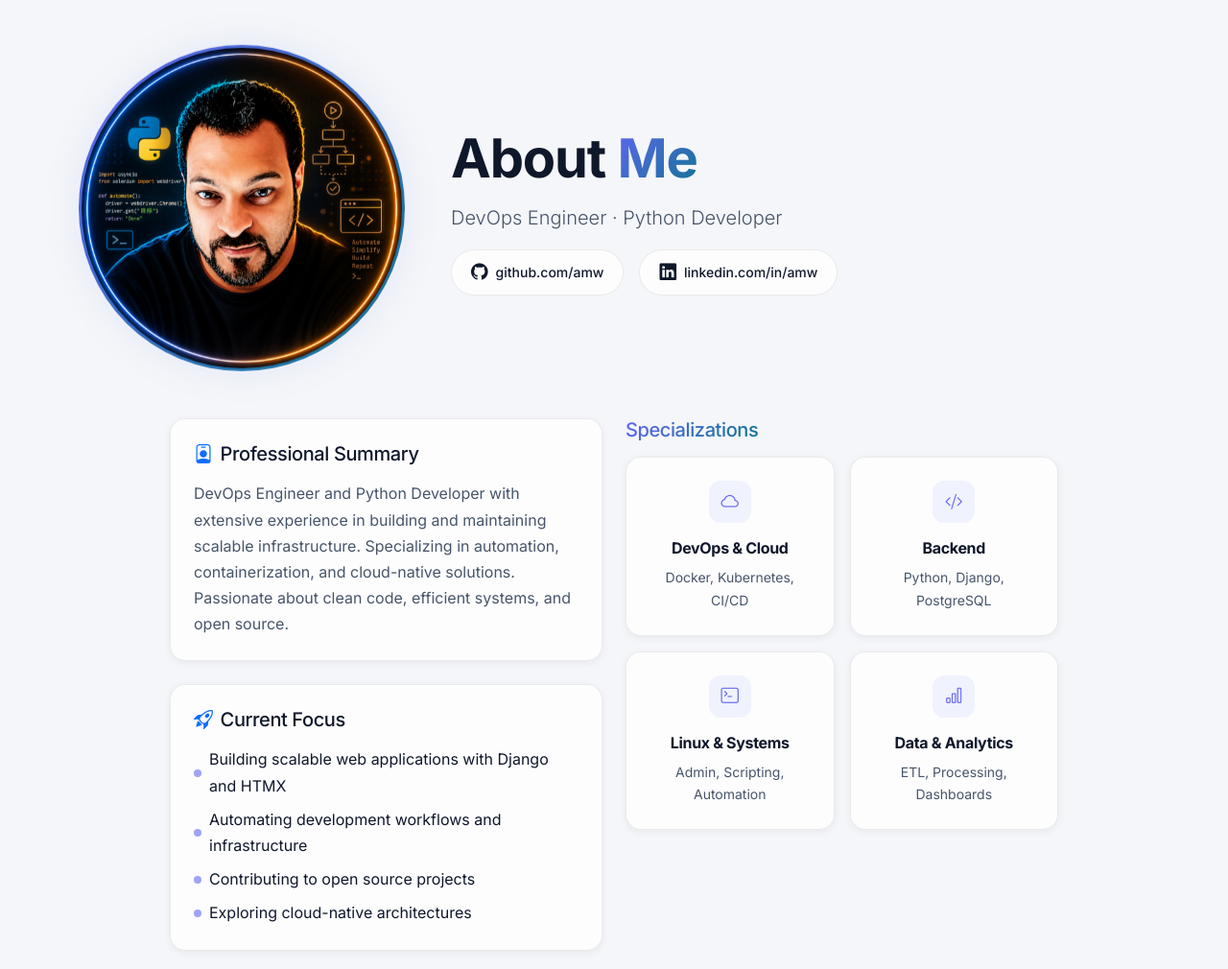
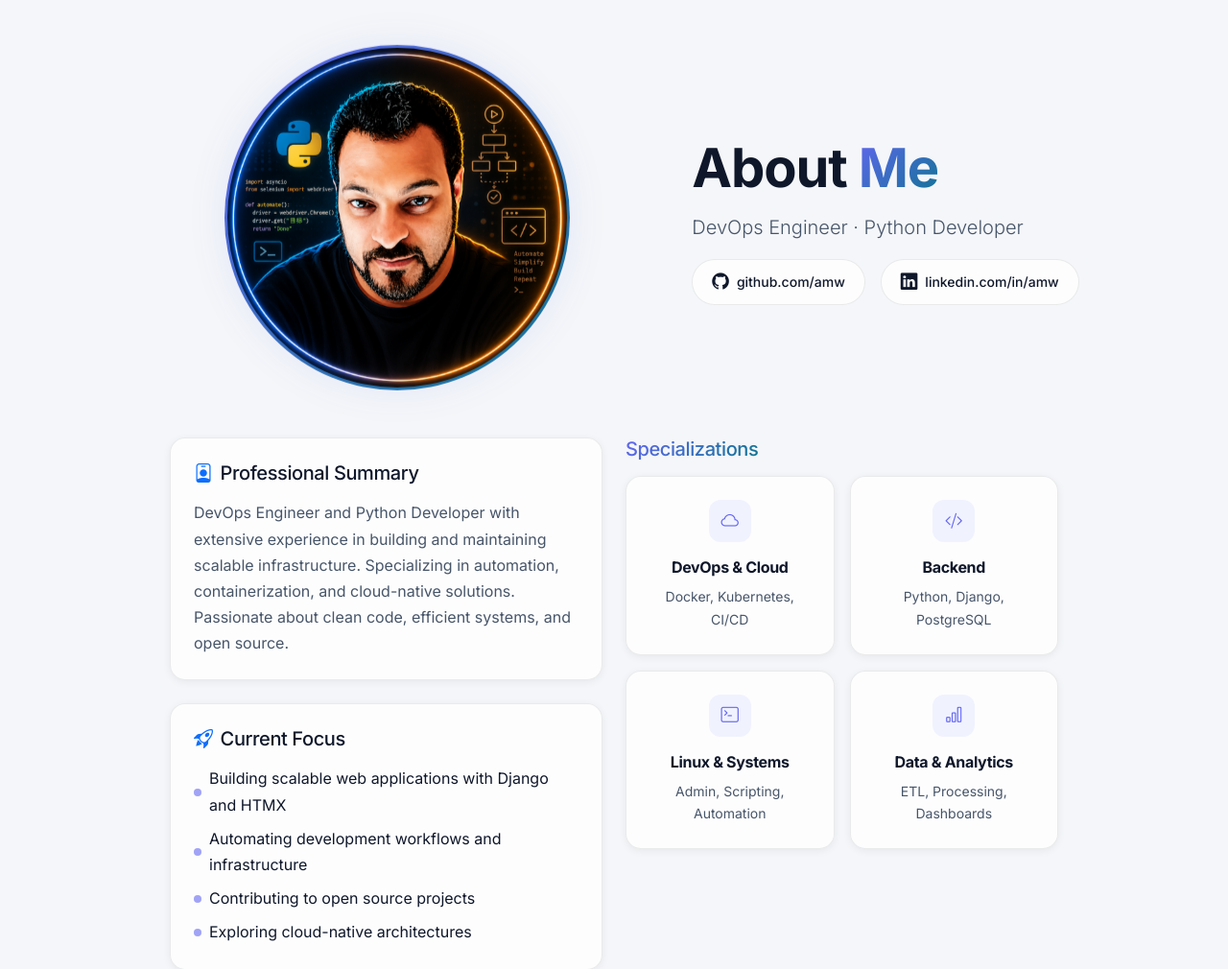
Before and after one commit to AMW-Web-Dev/AMW-ShowCases, a Django app: page /about/ in a window 1280 px wide. Shown: the part 70-1080 px from the top of the page at 96% size. Run offline with Django 5.2, Linux system fonts and the light colour scheme; data comes from the database, SQL or seed files in the repository; some libraries are stand-ins or nearby versions.

Commit message:
Center profile header row with justify-content-center

```diff
--- a/templates/core/about.html
+++ b/templates/core/about.html
@@ -7,13 +7,13 @@
 <div class="container py-5">
 
     {# Profile Header — image left, text right #}
-    <div class="row g-4 g-lg-5 align-items-stretch mb-5 reveal">
-        <div class="col-md-5 col-lg-4">
+    <div class="row justify-content-center g-4 g-lg-5 align-items-stretch mb-5 reveal">
+        <div class="col-sm-8 col-md-5 col-lg-4 col-xl-auto">
             <div class="avatar-ring mx-auto" style="width: min(360px, 100%); height: auto; aspect-ratio: 1;">
                 <img src="{% static 'images/Avatar_Python_Dev_512.png' %}" alt="AMW Avatar">
             </div>
         </div>
-        <div class="col-md-7 col-lg-8 d-flex">
+        <div class="col-sm-10 col-md-7 col-lg-6 col-xl-auto d-flex">
             <div class="d-flex flex-column justify-content-center py-md-3 text-center text-md-start">
                 <h1 class="mb-2">About <span class="gradient-text">Me</span></h1>
                 <p class="text-secondary lead mb-3">DevOps Engineer &middot; Python Developer</p>
```
